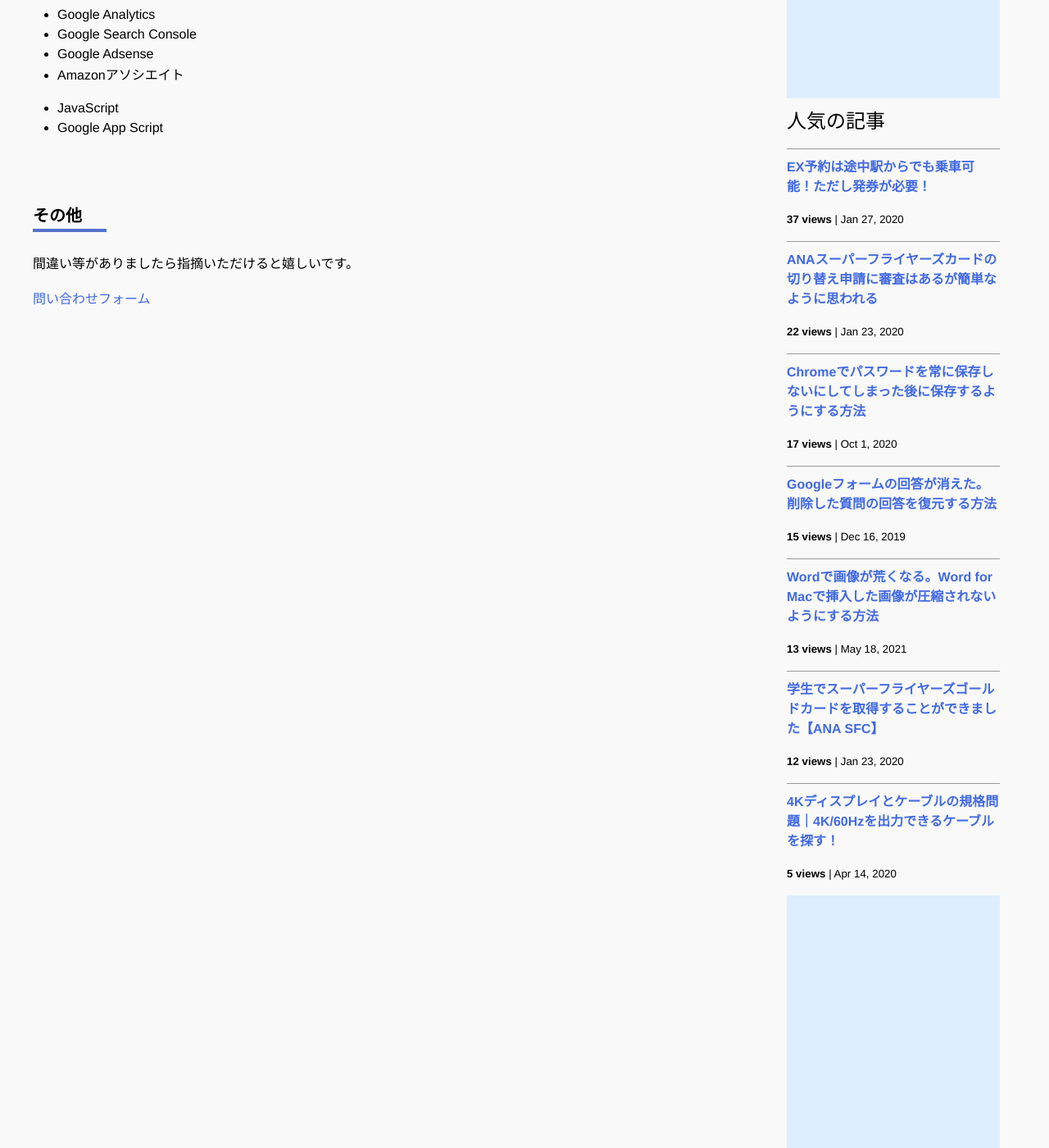
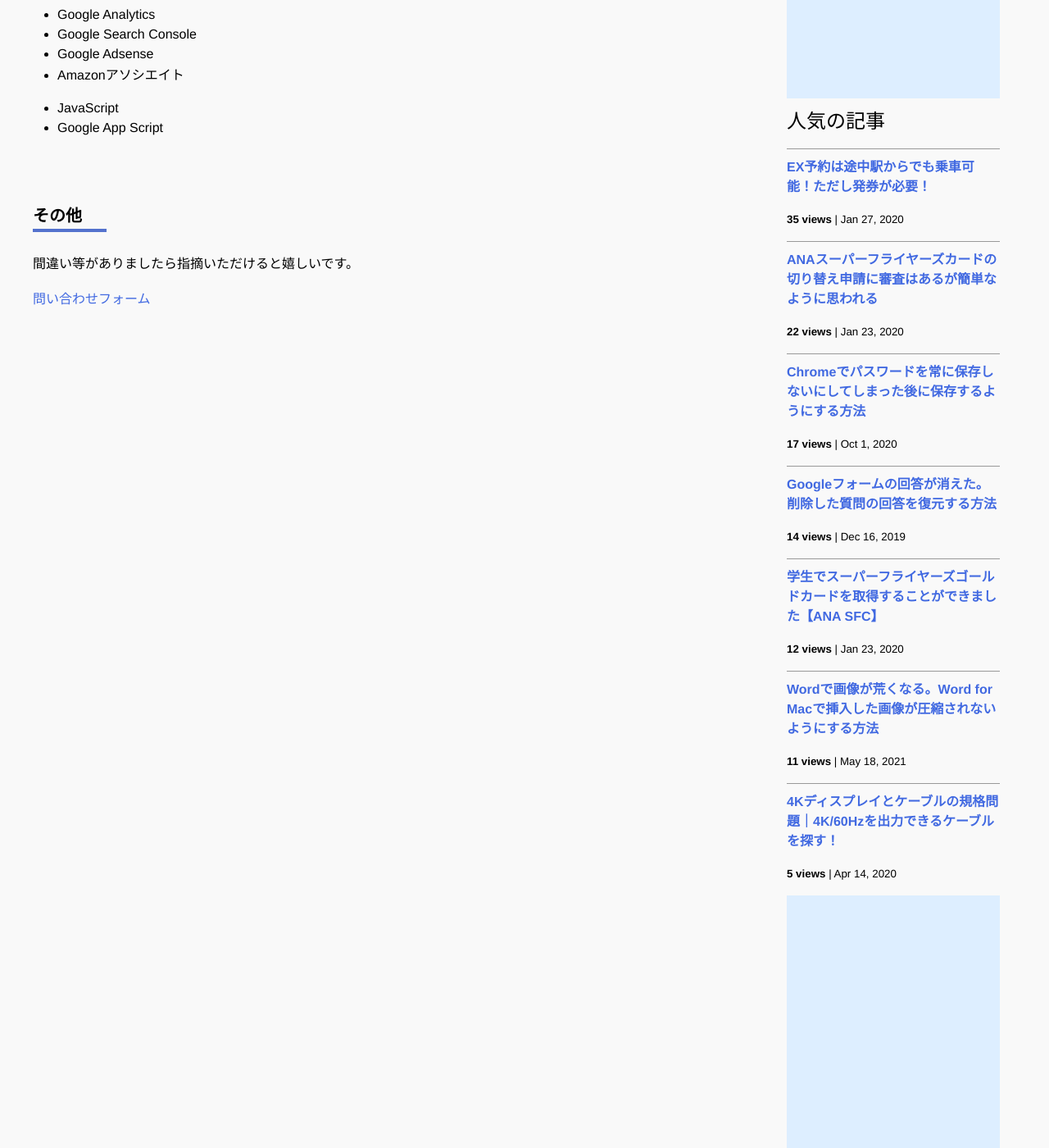
Before and after one commit to iwanaminami/shoyaiwaname, a Jekyll site: the page built from about.markdown, in a window 1280 px wide and 1400 px high, scrolled down 693 px. Shown: the whole window at 82% size. Built offline with Jekyll 4.4.1, drawn with Linux system fonts in a browser that asks for light colours; nearby versions of some CDN libraries; comment, search, counter and statistics services are not loaded.

Commit message:
chore(ga): update _data/popularposts.yml 20261015-0052

```diff
--- a/_data/popularposts.yml
+++ b/_data/popularposts.yml
@@ -1,17 +1,17 @@
 side:
-  - view: 37
+  - view: 35
     url: "/2020/01/27/ex-rideontheway.html"
   - view: 22
     url: "/2020/01/23/sfc-judge.html"
-  - view: 20
+  - view: 19
     url: "/"
   - view: 17
     url: "/2020/10/01/googlepassword.html"
-  - view: 15
+  - view: 14
     url: "/2019/12/16/restore-googleform.html"
-  - view: 13
-    url: "/2021/05/18/image-compression-word.html"
   - view: 12
     url: "/2020/01/23/sfcgold.html"
+  - view: 11
+    url: "/2021/05/18/image-compression-word.html"
   - view: 5
     url: "/2020/04/14/4kcable.html"
```
